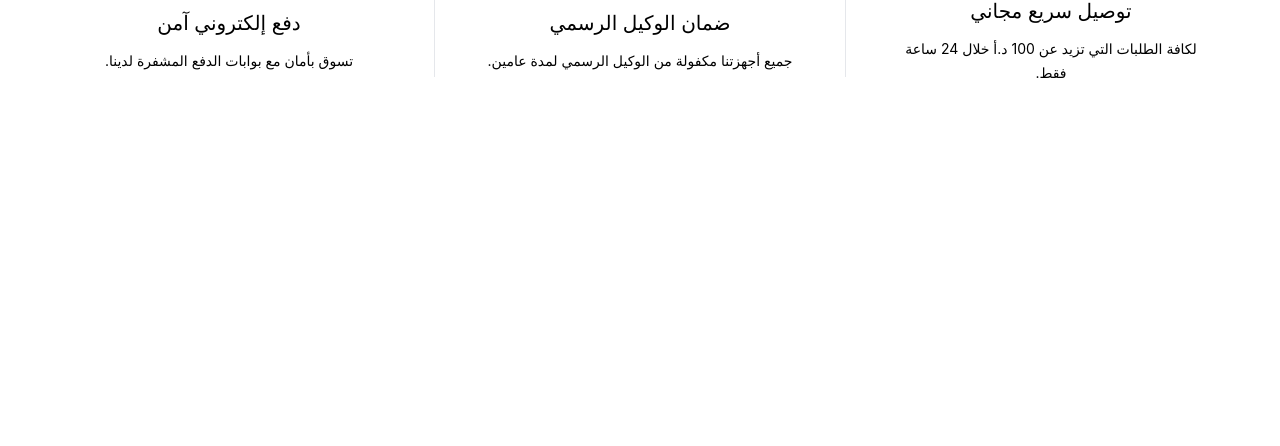
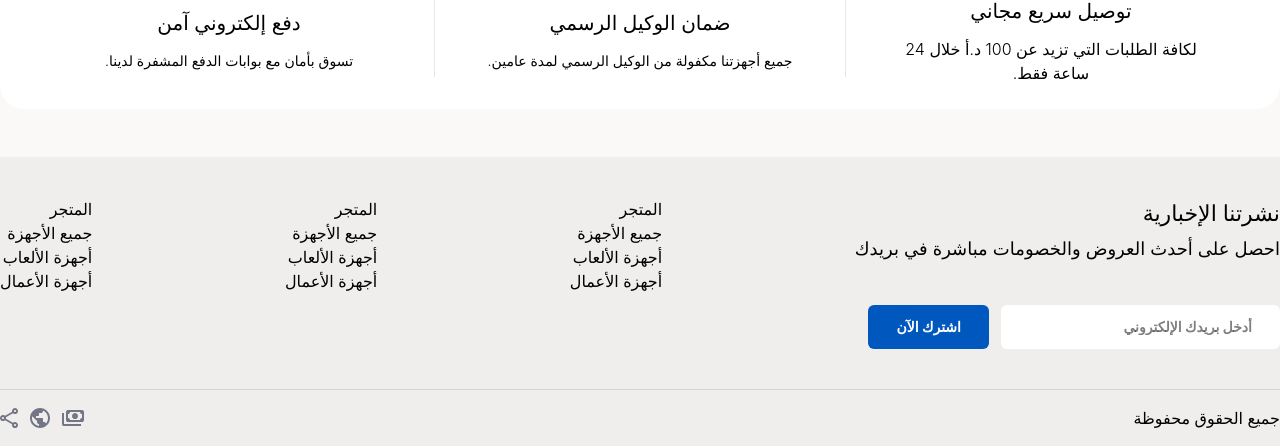
Before and after one commit to hananhamdan/Ehsan-Labtop, a website: page index.html in a window 1280 px wide. Shown: the part 2011-2457 px from the top of the page. Before the commit the page ends 2168 px from the top, so only its background shows below. Drawn offline with Linux system fonts and the light colour scheme.

Commit message:
add footer

```diff
--- a/assets/css/input.css
+++ b/assets/css/input.css
@@ -366,4 +366,14 @@
   @apply w-auto
          p-2;
 }
+/*================email====================*/
+.email{
+  @apply mt-6 inline-flex items-center gap-2
+           rounded-md
+           bg-[#ffff]
+           px-7 py-3
+           text-sm font-bold text-black
+           transition duration-300
+           hover:bg-[#C3C6D6];
+}
   }
--- a/index.html
+++ b/index.html
@@ -23,7 +23,7 @@
 </head>
 
 
-<body class="bg-SurfaceLowest">
+<body class="bg-[#FBF9F8]">
 
 
   <!-- ================= HEADER ================= -->
@@ -721,9 +721,9 @@
   </section>
 
 
-  <section class="containers row flex-col  gap-6 rounded-2xl mb-12">
+  <section class="containers row flex-col   gap-6 rounded-2xl mb-12">
     <h2>أشهر الماركات العالمية</h2>
-    <div class="row justify-center gap-6 bg-SurfaceLowest">
+    <div class="row justify-center gap-6 bg-Surface">
       <div class="minboxs">LENOVO</div>
       <div class="minboxs">APPLE</div>
       <div class=" minboxs">ASUSE</div>
@@ -731,34 +731,30 @@
     </div>
     </div>
   </section>
- <section class="containers rounded-3xl mb-12">
+  <section class="containers   mb-12">
 
-  <div class="flex items-stretch rounded-2xl bg-SurfaceLowest p-6">
+    <div class="flex flex-wrap items-stretch rounded-3xl  bg-SurfaceLowest p-6">
 
       <!-- Delivery -->
       <div class="flex flex-1 flex-col items-center justify-center gap-3 text-center">
 
         <div class="sequer flex items-center justify-center bg-[#DDE7FF]">
-        <img
-          src="./assets/icons/carage.svg"
-          alt="توصيل"
-          class="h-full w-full p-2"
-        >
+          <img src="./assets/icons/carage.svg" alt="توصيل" class="h-full w-full p-2">
         </div>
 
         <h4>
           توصيل سريع مجاني
         </h4>
 
-      <p class="max-w-xs text-sm leading-6">
+        <h6 class="max-w-xs text-s  leading-6">
           لكافة الطلبات التي تزيد عن 100 د.أ
           خلال 24 ساعة فقط.
-      </p>
+        </h6>
 
       </div>
 
 
-    <!-- Divider -->
+      <!-- line -->
       <div class="my-2 w-px bg-gray-200"></div>
 
 
@@ -766,55 +762,130 @@
       <div class="flex flex-1 flex-col items-center justify-center gap-3 text-center">
 
         <div class="sequer flex items-center justify-center bg-[#DDE7FF]">
-        <img
-          src="./assets/icons/carag.svg"
-          alt="الضمان"
-          class="h-full w-full p-2"
-        >
+          <img src="./assets/icons/carag.svg" alt="الضمان" class="h-full w-full p-2">
         </div>
 
         <h4>
           ضمان الوكيل الرسمي
         </h4>
 
-      <p class="max-w-xs text-sm leading-6">
+        <h6 class="max-w-xs text-sm leading-6">
           جميع أجهزتنا مكفولة من
           الوكيل الرسمي لمدة عامين.
-      </p>
+        </h6>
 
       </div>
 
 
-    <!-- Divider -->
-    <div class="my-2 w-px bg-gray-200"></div>
+      <!-- line-->
+      <div class="my-2 w-px bg-gray-200  "></div>
 
 
       <!-- Payment -->
       <div class="flex flex-1 flex-col items-center justify-center gap-3 text-center">
 
         <div class="sequer flex items-center justify-center bg-[#DDE7FF]">
-        <img
-          src="./assets/icons/payment.svg"
-          alt="الدفع الآمن"
-          class="h-full w-full p-2"
-        >
+          <img src="./assets/icons/payment.svg" alt="الدفع الآمن" class="h-full w-full p-2">
         </div>
 
         <h4>
           دفع إلكتروني آمن
         </h4>
 
-      <p class="max-w-xs text-sm leading-6">
+        <h6 class="max-w-xs text-sm leading-6">
           تسوق بأمان مع بوابات
           الدفع المشفرة لدينا.
-      </p>
+        </h6>
 
       </div>
 
     </div>
 
   </section>
+  <footer class="bg-SurfaceContainer">
 
+    <!-- الجزء العلوي -->
+    <div class="containers flex flex-wrap justify-between gap-8 py-10">
+
+
+      <div>
+
+        <h3>نشرتنا الإخبارية</h3>
+
+        <h5 class="mt-2">
+          احصل على أحدث العروض والخصومات مباشرة
+          في بريدك
+        </h5>
+
+        <form class="row mt-5 gap-3">
+
+          <input type="email" placeholder="أدخل بريدك الإلكتروني" class=" email">
+
+          <button type="submit" class="button">
+            اشترك الآن
+          </button>
+
+        </form>
+
+      </div>
+
+
+
+      <div>
+        <ul>
+          <li>
+            المتجر
+          </li>
+          <li>جميع الأجهزة</li>
+          <li>أجهزة الألعاب</li>
+          <li>أجهزة الأعمال</li>
+        </ul>
+      </div>
+
+      <div>
+        <ul>
+          <li>
+            المتجر
+          </li>
+          <li>جميع الأجهزة</li>
+          <li>أجهزة الألعاب</li>
+          <li>أجهزة الأعمال</li>
+        </ul>
+      </div>
+      <div>
+        <ul>
+          <li>
+            المتجر
+          </li>
+          <li>جميع الأجهزة</li>
+          <li>أجهزة الألعاب</li>
+          <li>أجهزة الأعمال</li>
+        </ul>
+      </div>
+
+    </div>
+
+
+    <div class="border-t border-gray-300"></div>
+
+    <!-- الجزء السفلي -->
+    <div class="containers flex items-center  justify-between py-4">
+
+      <p>جميع الحقوق محفوظة</p>
+
+      <div class="row gap-3">
+       <img src="./assets/icons/copy.svg" alt="viza"/>
+              <img src="./assets/icons/earth.svg" alt="global"/>
+
+                     <img src="./assets/icons/chare.svg" alt="share"/>
+
+
+
+      </div>
+
+    </div>
+
+  </footer>
 
 </body>
 
```
Also changed, not shown: assets/css/output.css, assets/icons/chare.svg (added), assets/icons/copy.svg (added), assets/icons/earth.svg (added). Lines whose indentation alone changed are shown as unchanged.
